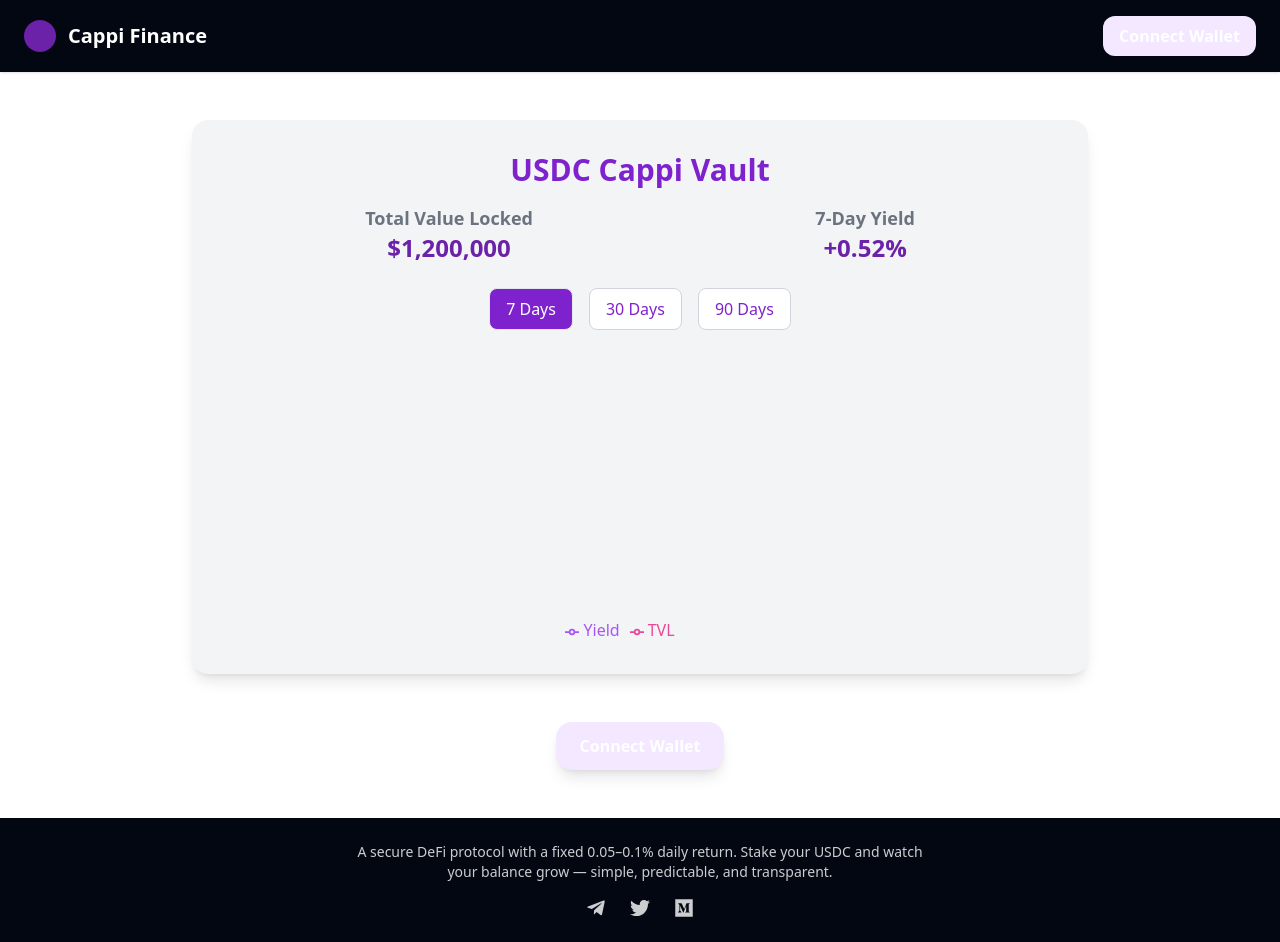
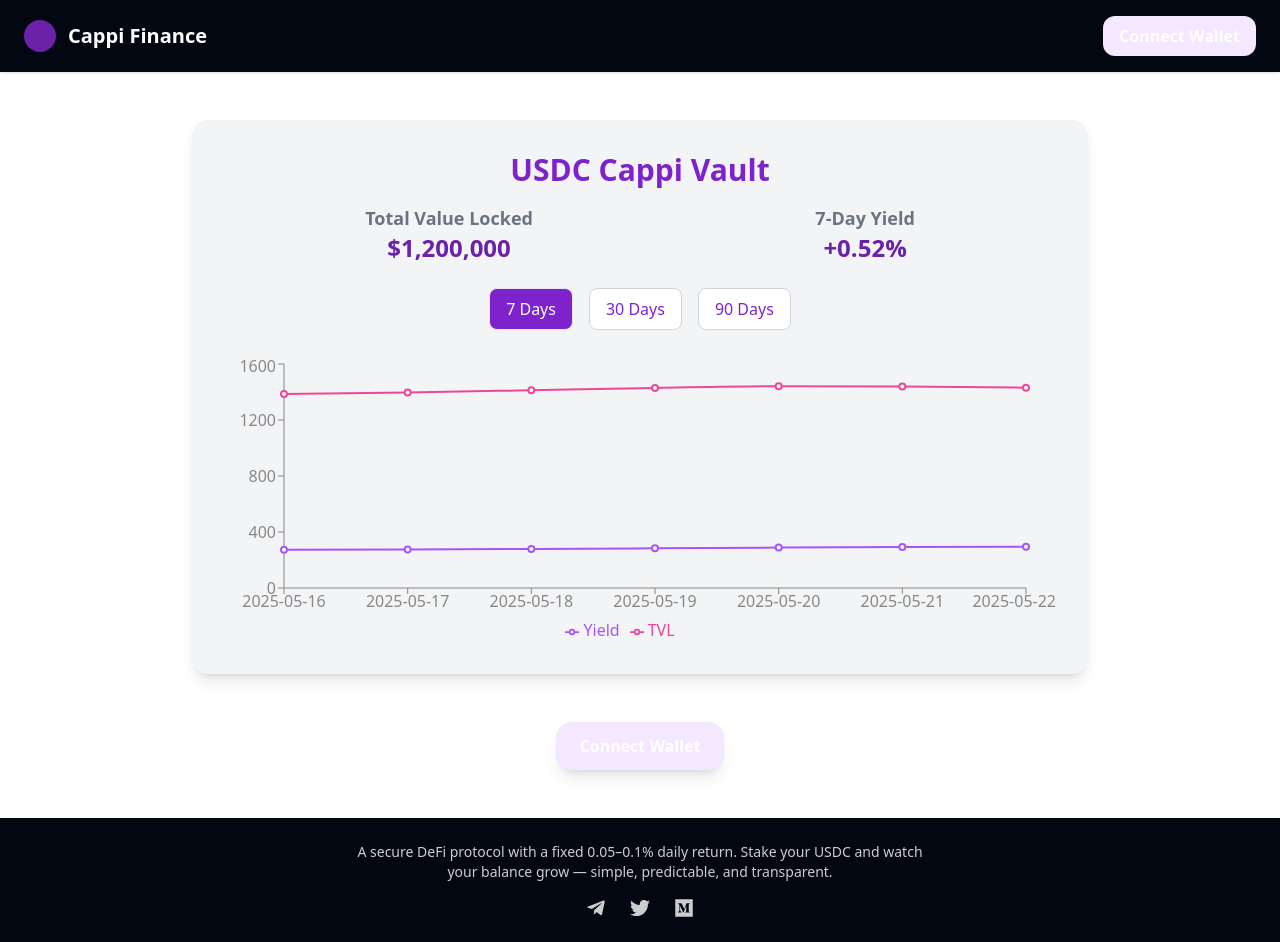
Before and after one commit to alexandrstrelkov/cappi-new, a React (Create React App) app: page /app in a window 1280 px wide. Built offline with nearby package versions, Linux system fonts and the light colour scheme.

Commit message:
Update AppPage.jsx

```diff
--- a/src/pages/AppPage.jsx
+++ b/src/pages/AppPage.jsx
@@ -1,12 +1,12 @@
 import React, { useState } from 'react';
 import { FaTelegramPlane, FaTwitter, FaMedium } from 'react-icons/fa';
-import { LineChart, Line, XAxis, YAxis, Tooltip, ResponsiveContainer, Legend } from 'recharts';
+import { LineChart, Line, XAxis, YAxis, CartesianGrid, Tooltip, ResponsiveContainer, Legend } from 'recharts';
 import data from '../data/data.json';
 
 function AppPage() {
   const [selectedRange, setSelectedRange] = useState(7);
 
-  const filteredData = data[selectedRange] || [];
+  const filteredData = data.slice(-selectedRange);
 
   const handleRangeChange = (range) => {
     setSelectedRange(range);
```
